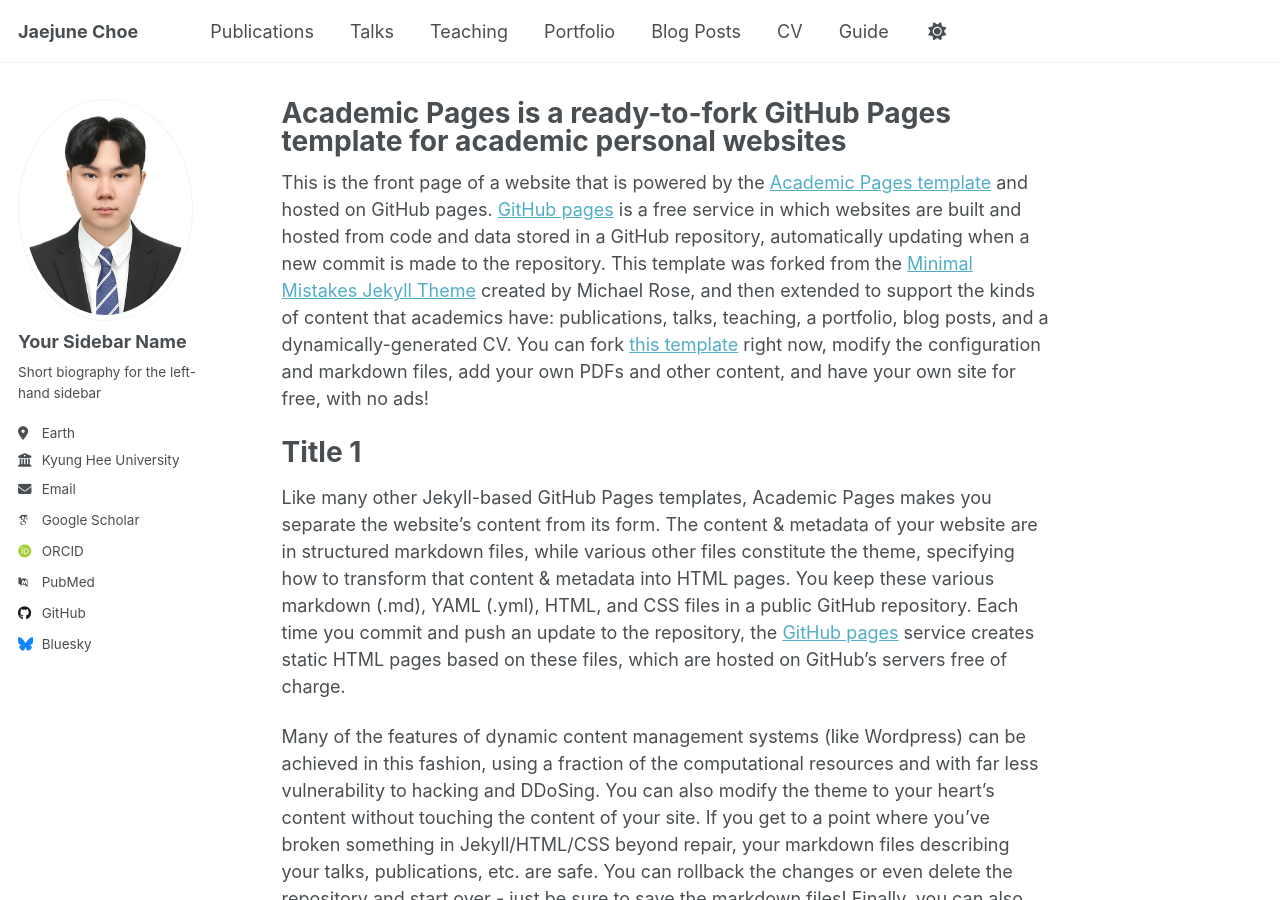
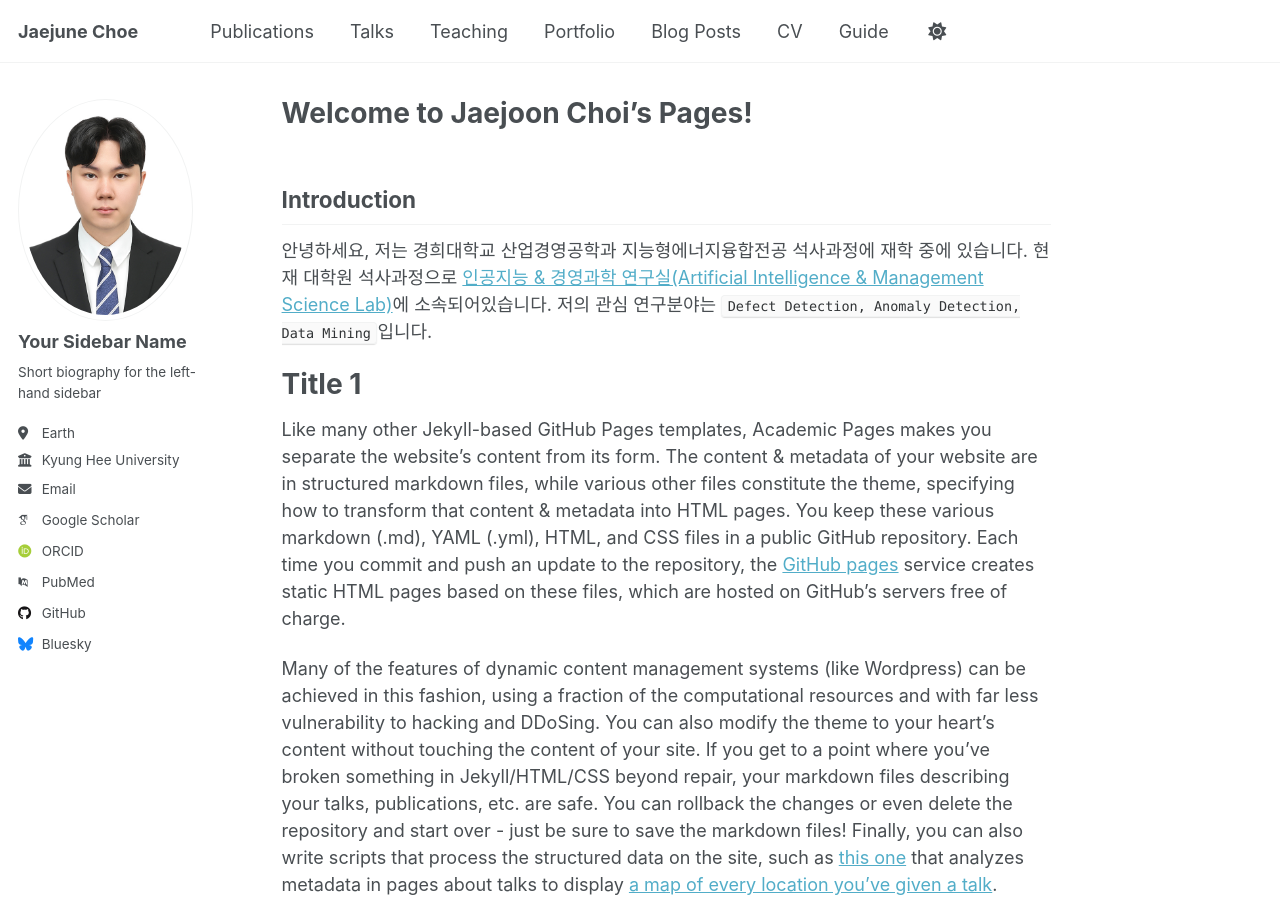
Before and after one commit to jaejunchoe/jaejunchoe.github.io, a Jekyll site: the page built from _pages/about.md, in a window 1280 px wide and 900 px high. Built offline with Jekyll 4.4.1, drawn with Linux system fonts in a browser that asks for light colours; some web fonts are replaced.

Commit message:
initial commit

```diff
--- a/_pages/about.md
+++ b/_pages/about.md
@@ -1,13 +1,16 @@
 ---
 permalink: /
-title: "Academic Pages is a ready-to-fork GitHub Pages template for academic personal websites"
+title: "Welcome to Jaejoon Choi's Pages!"
 author_profile: true
 redirect_from:
   - /about/
   - /about.html
 ---
 
-This is the front page of a website that is powered by the [Academic Pages template](https://github.com/academicpages/academicpages.github.io) and hosted on GitHub pages. [GitHub pages](https://pages.github.com) is a free service in which websites are built and hosted from code and data stored in a GitHub repository, automatically updating when a new commit is made to the repository. This template was forked from the [Minimal Mistakes Jekyll Theme](https://mmistakes.github.io/minimal-mistakes/) created by Michael Rose, and then extended to support the kinds of content that academics have: publications, talks, teaching, a portfolio, blog posts, and a dynamically-generated CV. You can fork [this template](https://github.com/academicpages/academicpages.github.io) right now, modify the configuration and markdown files, add your own PDFs and other content, and have your own site for free, with no ads!
+Introduction
+-----
+
+안녕하세요, 저는 경희대학교 산업경영공학과 지능형에너지융합전공 석사과정에 재학 중에 있습니다. 현재 대학원 석사과정으로 [인공지능 & 경영과학 연구실(Artificial Intelligence & Management Science Lab)](https://sites.google.com/khu.ac.kr/aims/home)에 소속되어있습니다. 저의 관심 연구분야는 `Defect Detection, Anomaly Detection, Data Mining`입니다.
 
 Title 1
 ======
```
